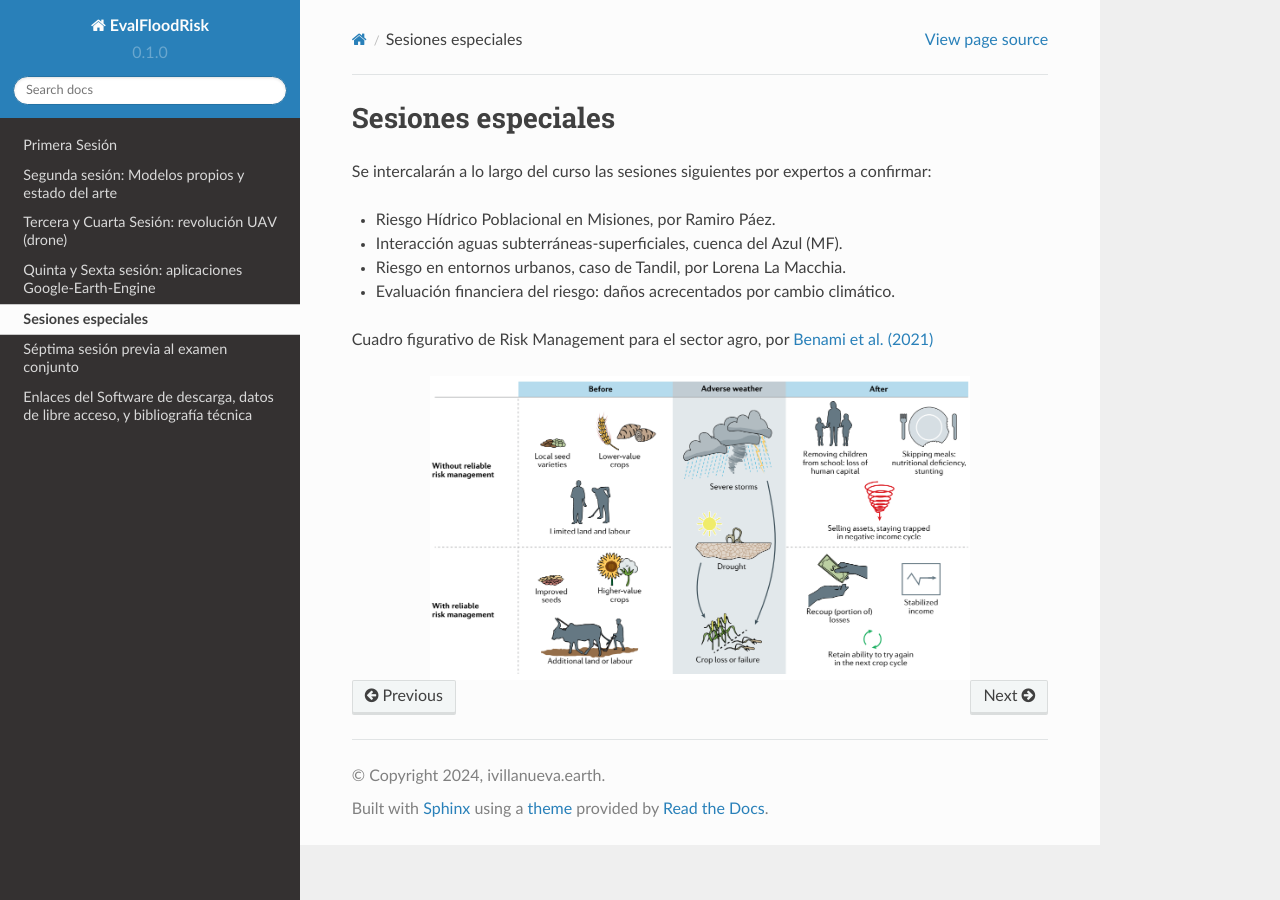
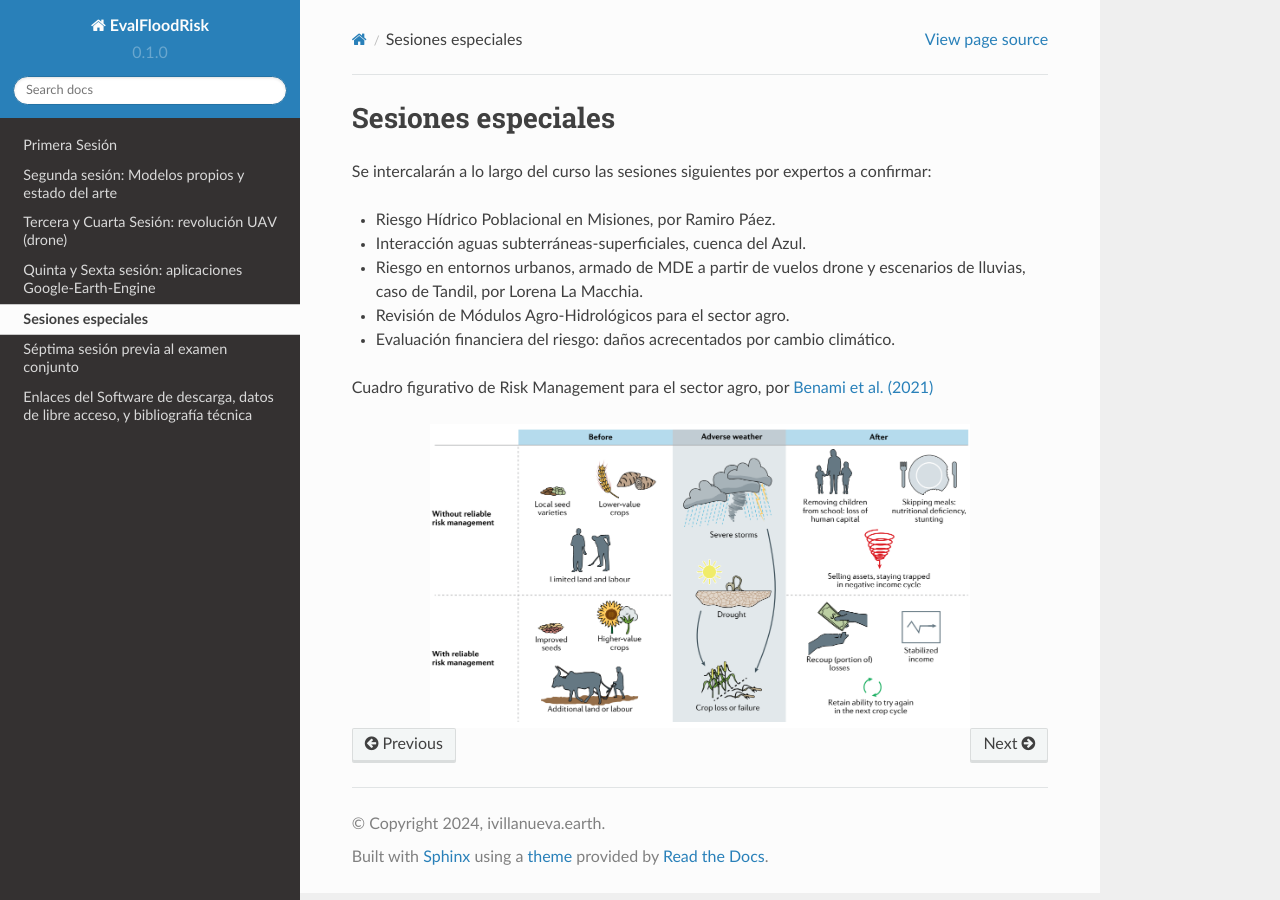
Before and after one commit to ivillamadrid/EvalFloodRisk_RSSWE, a Sphinx documentation site: the page built from docs/source/ExtraS.rst, in a window 1280 px wide. Built offline with Sphinx 7.4.7 and the Read the Docs theme 2.0.0, drawn with Linux system fonts in a browser that asks for light colours.

Commit message:
Update ExtraS.rst

```diff
--- a/docs/source/ExtraS.rst
+++ b/docs/source/ExtraS.rst
@@ -5,9 +5,11 @@ Se  intercalarán a lo largo del curso las sesiones siguientes por expertos a co
 
 * Riesgo Hídrico Poblacional en Misiones, por Ramiro Páez.
 
-* Interacción aguas subterráneas-superficiales, cuenca del Azul (MF).
+* Interacción aguas subterráneas-superficiales, cuenca del Azul.
 
-* Riesgo en entornos urbanos, caso de Tandil, por Lorena La Macchia.
+* Riesgo en entornos urbanos, armado de MDE a partir de vuelos drone y escenarios de lluvias, caso de Tandil, por Lorena La Macchia.
+
+* Revisión de Módulos Agro-Hidrológicos para el sector agro.
 
 * Evaluación financiera del riesgo: daños acrecentados por cambio climático.
 Cuadro figurativo de Risk Management para el sector agro, por `Benami et al. (2021)
```
